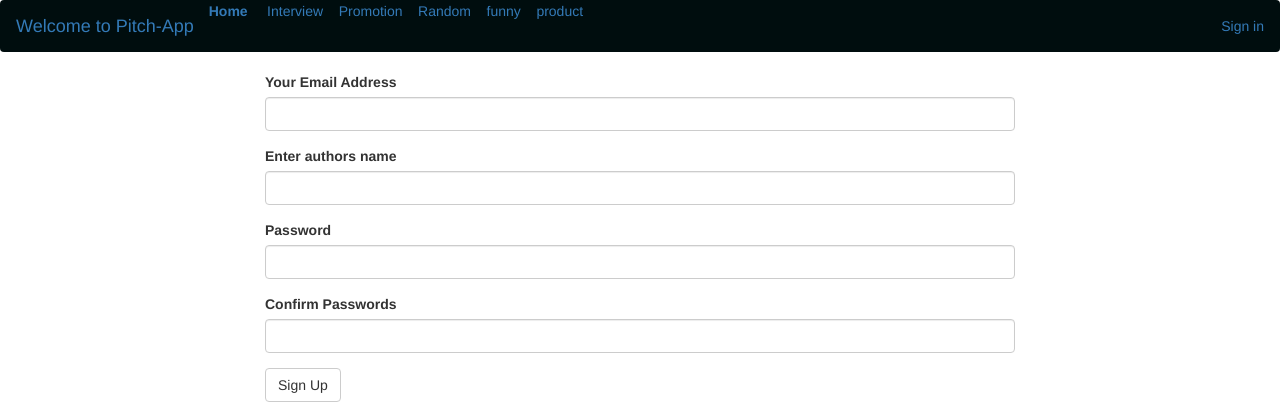
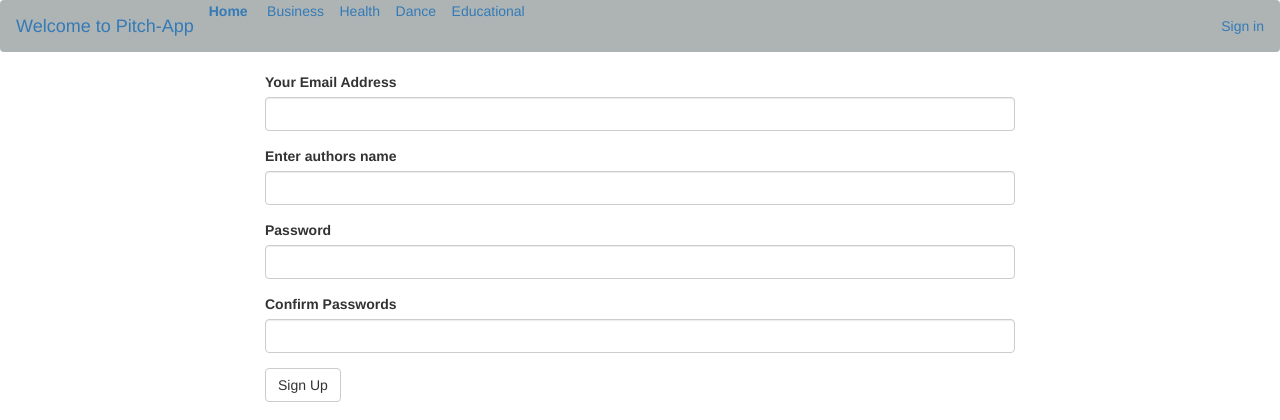
Before and after one commit to bre-nda/Pitch-Project, a Flask app: page /authenticate/register in a window 1280 px wide. Shown: the top 420 px of the page. Run offline with Flask 2, Linux system fonts and the light colour scheme; some libraries are stand-ins or nearby versions.

Commit message:
update the navbar

```diff
--- a/app/templates/navbar.html
+++ b/app/templates/navbar.html
@@ -1,14 +1,14 @@
-<nav class="navbar navbar-expand-lg navbar-light" style="background-color: #000d0e;">
+<nav class="navbar navbar-expand-lg navbar-light" style="background-color: #aeb4b4;">
     <a class="navbar-brand" href="/">Welcome to Pitch-App</a>
 
     <div class="collapse navbar-collapse " id="navbarSupportedContent">
         <div class="navbar-nav">
             <strong><a class="nav-link" href="/">Home <span class="sr-only">(current)</span></a></strong>&nbsp;&nbsp;&nbsp;
-            <a class="nav-link" href="/categories/Interview">Interview</a>&nbsp;&nbsp;&nbsp;
-            <a class="nav-link" href="/categories/Promotion">Promotion</a>&nbsp;&nbsp;&nbsp;
-            <a class="nav-link" href="/categories/random">Random</a>&nbsp;&nbsp;&nbsp;
-            <a class="nav-link" href="/categories/funny">funny</a>&nbsp;&nbsp;&nbsp;
-            <a class="nav-link" href="/categories/funny">product</a>&nbsp;&nbsp;&nbsp;
+            <a class="nav-link" href="/categories/Business">Business</a>&nbsp;&nbsp;&nbsp;
+            <a class="nav-link" href="/categories/Health">Health</a>&nbsp;&nbsp;&nbsp;
+            <a class="nav-link" href="/categories/Dance">Dance</a>&nbsp;&nbsp;&nbsp;
+            <a class="nav-link" href="/categories/Educational">Educational</a>&nbsp;&nbsp;&nbsp;
+            <!-- <a class="nav-link" href="/categories/funny">product</a>&nbsp;&nbsp;&nbsp; -->
         </div>
 
         <!-- user section -->
```
